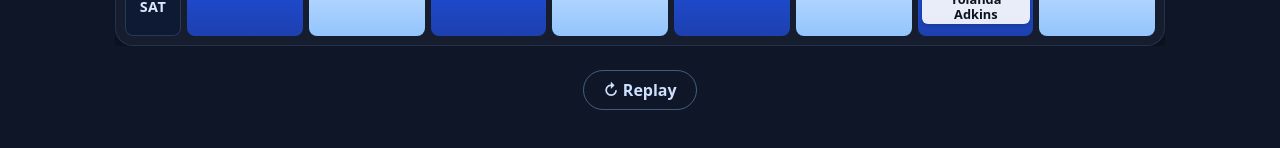
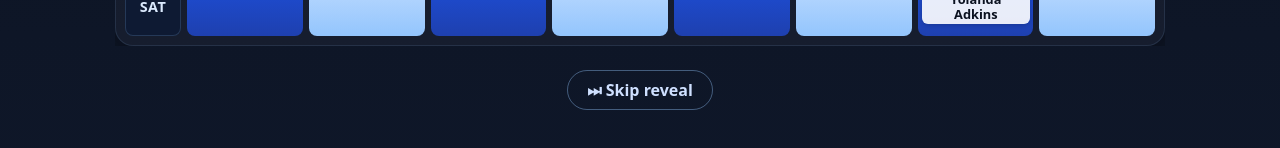
Before and after one commit to kadkins4/baby-squares, a React (Vite) app: page / in a window 1280 px wide. Both pictures are taken after a click on the button "Start reveal". Shown: the part 582-730 px from the top of the page. Built offline with nearby package versions, Linux system fonts and the light colour scheme.

Commit message:
Adds skip-reveal button that snaps the board to its final state

```diff
--- a/src/App.tsx
+++ b/src/App.tsx
@@ -1,4 +1,4 @@
-import { useMemo, useState } from "react";
+import { useEffect, useMemo, useRef, useState } from "react";
 import config from "./config.json";
 import placement from "./placement.json";
 
@@ -81,7 +81,9 @@ export default function App() {
   const [started, setStarted] = useState(false);
   // new object each start => re-randomizes the visual order and restarts CSS animations
   const [timing, setTiming] = useState<Timing | null>(null);
+  const [done, setDone] = useState(false); // reveal finished (or skipped)
   const [legendOpen, setLegendOpen] = useState(true);
+  const doneTimer = useRef<ReturnType<typeof setTimeout>>();
 
   const legend = useMemo(buildLegend, []);
   const filledSquares = useMemo(
@@ -104,14 +106,24 @@ export default function App() {
   );
 
   function start() {
-    setTiming(buildTiming());
+    const t = buildTiming();
+    clearTimeout(doneTimer.current);
+    setTiming(t);
+    setDone(false);
     setStarted(true);
+    doneTimer.current = setTimeout(() => setDone(true), t.total);
+  }
+  function skip() {
+    clearTimeout(doneTimer.current);
+    setDone(true);
   }
   function replay() {
     setStarted(false);
+    setDone(false);
     // next tick restart so CSS animations re-trigger
     requestAnimationFrame(() => start());
   }
+  useEffect(() => () => clearTimeout(doneTimer.current), []);
 
   return (
     <div className="app">
@@ -126,7 +138,10 @@ export default function App() {
       )}
 
       {started && timing && (
-        <section className="stage" style={stageStyle}>
+        <section
+          className={`stage ${done ? "is-done" : "is-revealing"}`}
+          style={stageStyle}
+        >
           <h1 className="board-title">{config.title}</h1>
           <div className="board-stats">
             <span className="board-stat">
@@ -158,9 +173,15 @@ export default function App() {
               ))}
             </div>
           </div>
-          <button className="replay" onClick={replay}>
-            ↻ Replay
-          </button>
+          {done ? (
+            <button className="replay" onClick={replay}>
+              ↻ Replay
+            </button>
+          ) : (
+            <button className="replay" onClick={skip}>
+              ⏭ Skip reveal
+            </button>
+          )}
 
           <div
             className={`legend ${legendOpen ? "is-open" : "is-closed"}`}
--- a/src/styles.css
+++ b/src/styles.css
@@ -355,6 +355,15 @@ body {
   }
 }
 
+/* Skip reveal: snap everything to its final state instantly */
+.stage.is-done .pop,
+.stage.is-done .fade-open,
+.stage.is-done .legend {
+  animation: none !important;
+  opacity: 1 !important;
+  transform: none !important;
+}
+
 @media (prefers-reduced-motion: reduce) {
   .pop,
   .fade-open,
```
